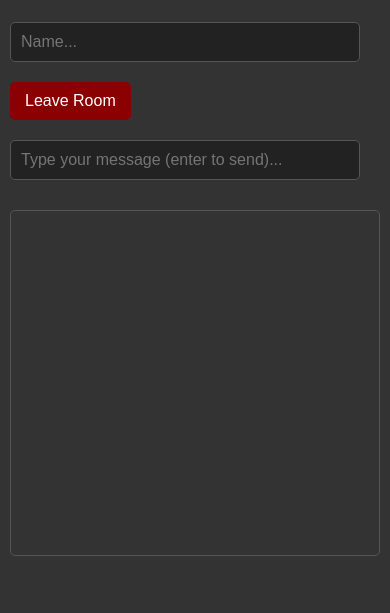
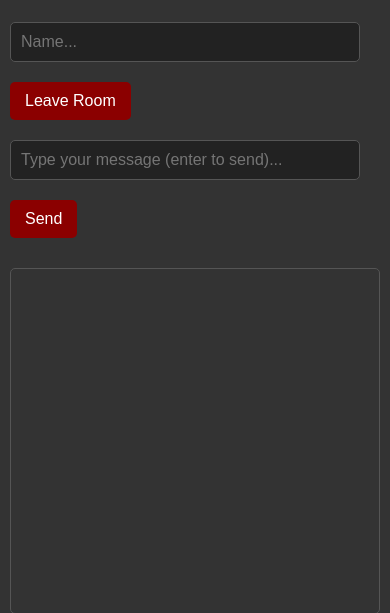
Before and after one commit to MartinPrograms/room-chat, a Flask app: template templates/chat.html in a window 390 px wide. Shown: the part 142-755 px from the top of the page. Run offline with Flask 3, Linux system fonts and the light colour scheme; the template is opened without the code that fills it, so the values that code supplies are empty.

Commit message:
Reintroduce button because mobile webbrowsers suck

```diff
--- a/templates/chat.html
+++ b/templates/chat.html
@@ -23,6 +23,8 @@
         }
     }
     checkMessage()" class="chat-input">
+    <button onclick="sendMessage()">Send</button>
+
     <div id="chat" class="chat-container"></div>
 
 
```
